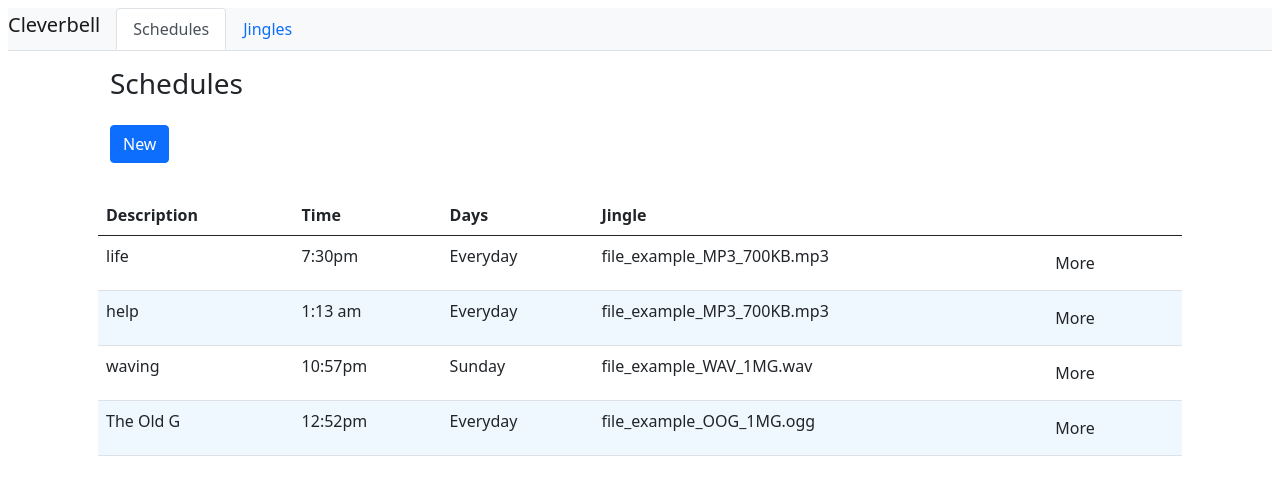
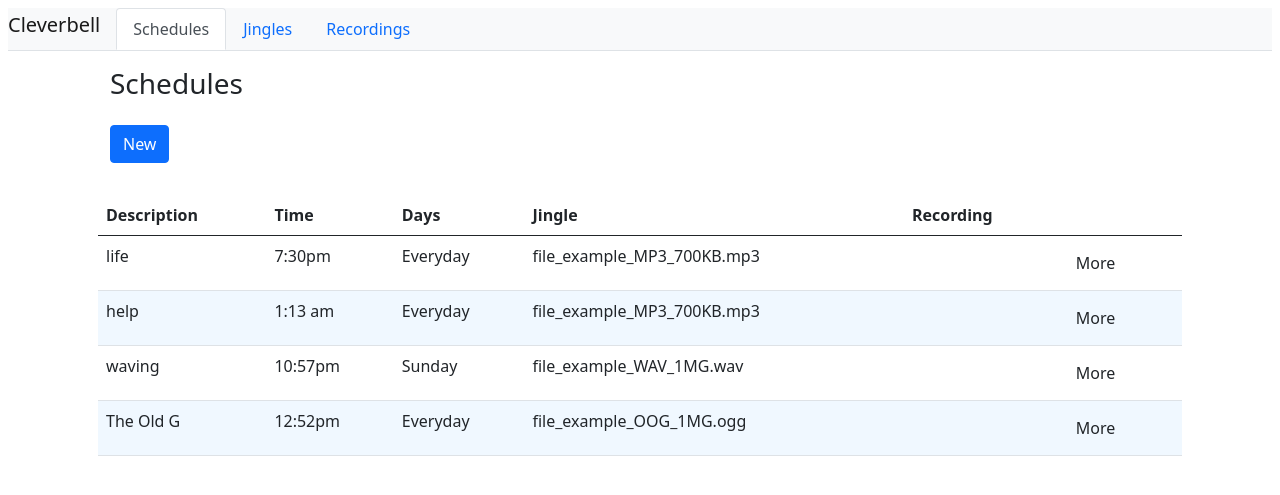
Before and after one commit to nkrumahinc/clever-bell-web, a PHP site: page / in a window 1280 px wide. Shown: the top 495 px of the page. Run offline with PHP 8.4, Linux system fonts and the light colour scheme; data that the repository does not hold is empty.

Commit message:
recording: headings

```diff
--- a/views/jingle/home.php
+++ b/views/jingle/home.php
@@ -22,6 +22,9 @@
             </li>
             <li class="nav-item">
                 <a class="nav-link active" href="/jingle">Jingles</a>
+            </li>
+            <li class="nav-item">
+                <a class="nav-link" href="/recording">Recordings</a>
             </li>
         </ul>
     </nav>
--- a/views/schedule/home.php
+++ b/views/schedule/home.php
@@ -22,6 +22,9 @@
             </li>
             <li class="nav-item">
                 <a class="nav-link" href="/jingle">Jingles</a>
+            </li>
+            <li class="nav-item">
+                <a class="nav-link" href="/recording">Recordings</a>
             </li>
         </ul>
     </nav>
@@ -53,6 +56,9 @@
                     <th>
                         Jingle
                     </th>
+                    <th>
+                        Recording
+                    </th>
                     <th></th>
                 </tr>
             </thead>
@@ -64,6 +70,7 @@
                 <td>" . $schedule["time"] . "</td>
                 <td>" . $schedule["days"] . "</td>
                 <td>" . $schedule["jingle"] . "</td>
+                <td>" . $schedule["recording"] . "</td>
                 <td><button type=\"button\" class=\"btn\">More</button></td>
 
             </tr>
```
